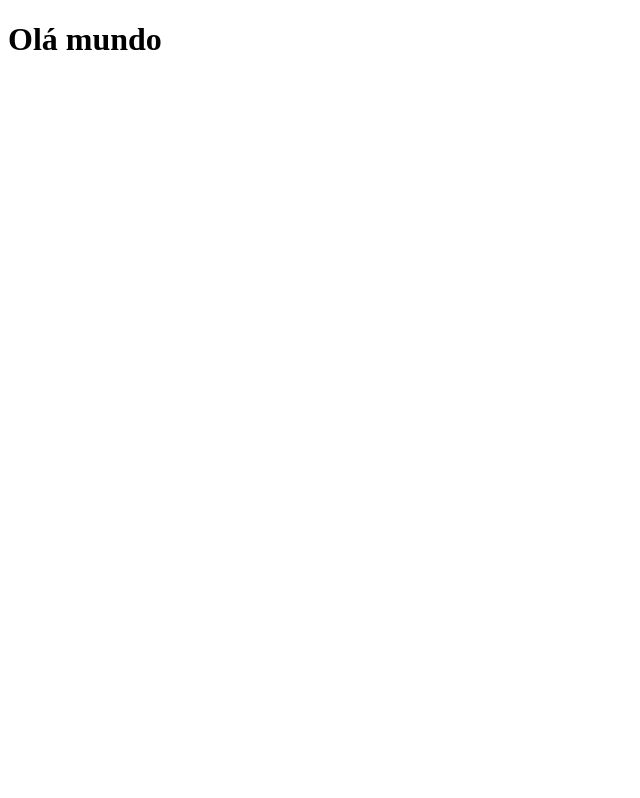
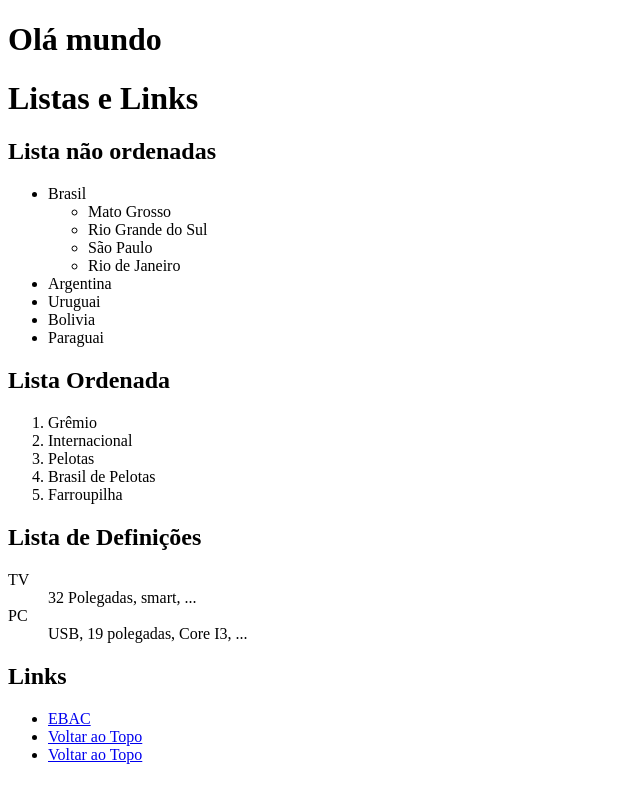
Before and after one commit to Emerson-Lopes/Guia-HTML, a plain HTML site: page index.html in a window 1280 px wide. Shown: the whole page, without its empty margins (0-640 px from the left). Drawn offline with Linux system fonts and the light colour scheme.

Commit message:
listas-e-links

```diff
--- a/index.html
+++ b/index.html
@@ -1,12 +1,59 @@
 <!DOCTYPE html>
 <html lang="pt-br">
     <head><!--Cabeça-->
-        <meta charset="UTF-8">
+        <meta charset="UTF-8"> <!-- Definição de caracteres -->
         <meta http-equiv="X-UA-Compatible" content="IE=edge">
         <meta name="viewport" content="width=device-width, initial-scale=1.0">
         <title>EBAC</title>
     </head>
     <body><!--Corpo-->
         <h1>Olá mundo</h1>
+
+        <h1 id="lista-e-links">Listas e Links</h1>
+
+        <h2>Lista não ordenadas</h2>
+        <ul>
+            <li>
+                Brasil
+                <ul><!--Sub-Listas-->
+                    <li>Mato Grosso</li>
+                    <li>Rio Grande do Sul</li>
+                    <li>São Paulo</li>
+                    <li>Rio de Janeiro</li>
+                </ul>
+            </li>
+            <li>Argentina</li>
+            <li>Uruguai</li>
+            <li>Bolivia</li>
+            <li>Paraguai</li>
+        </ul>
+
+        <h2>Lista Ordenada</h2>
+        <ol>
+            <li>Grêmio</li>
+            <li>Internacional</li>
+            <li>Pelotas</li>
+            <li>Brasil de Pelotas</li>
+            <li>Farroupilha</li>
+        </ol>
+
+        <h2>Lista de Definições</h2>
+        <dl>
+            <dt>TV</dt>
+                <dd>32 Polegadas, smart, ...</dd>
+            <dt>PC</dt>
+                <dd>USB, 19 polegadas, Core I3, ...</dd>
+        </dl>
+
+        <h2>Links</h2>
+
+        <nav>
+            <ul>
+                <li><a href="https://ebaconline.com.br" target="_blank">EBAC</a></li>
+                <li><a href="#top">Voltar ao Topo</a></li>
+                <li><a href="#top">Voltar ao Topo</a></li>
+            </ul>
+        </nav>
+
     </body>
 </html>
```
